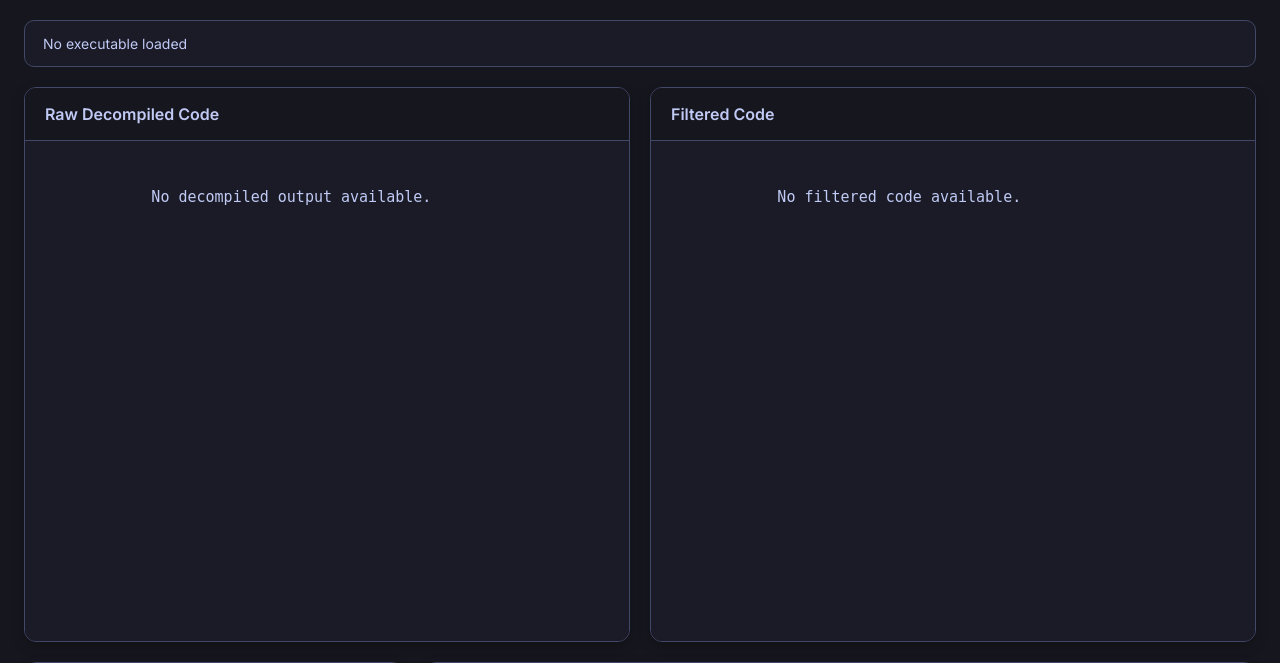
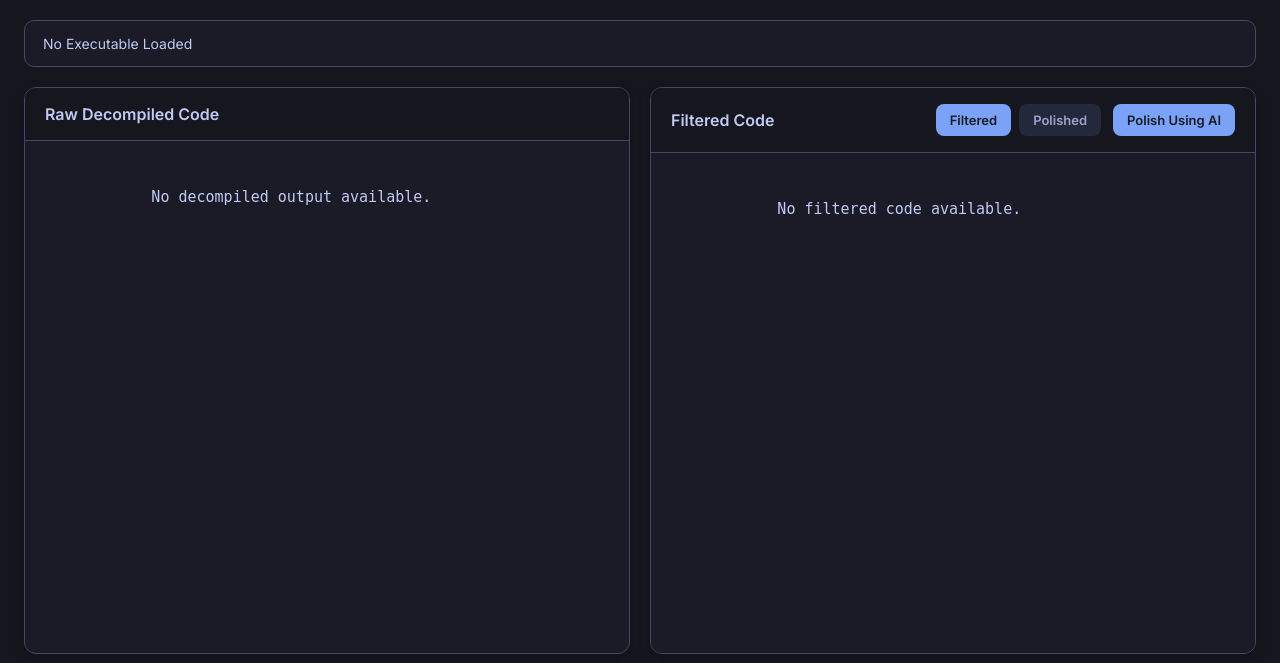
Before and after one commit to shubham-1827/Reveal, a FastAPI app: page / in a window 1280 px wide. Shown: the part 102-765 px from the top of the page. Run offline with FastAPI, Linux system fonts and the light colour scheme; parts of the project's set-up code (start-up, migrations or seed data) failed here and were passed over; some libraries are stand-ins or nearby versions.

Commit message:
Add optional AI code polishing for filtered decompiled code

```diff
--- a/backend/static/css/style.css
+++ b/backend/static/css/style.css
@@ -602,6 +602,91 @@ h2 {
   box-shadow: none;
 }
 
+/* CODE PANEL CONTROLS */
+
+.code-panel-header {
+  display: flex;
+
+  justify-content: space-between;
+  align-items: center;
+
+  gap: 16px;
+}
+
+.code-panel-actions {
+  display: flex;
+
+  align-items: center;
+
+  gap: 12px;
+}
+
+.code-tabs {
+  display: flex;
+
+  gap: 8px;
+}
+
+.code-tab {
+  padding: 8px 14px;
+
+  border-radius: 8px;
+
+  background-color: #24283b;
+
+  color: #9aa5ce;
+
+  cursor: pointer;
+
+  font-size: 13px;
+  font-weight: 600;
+
+  transition:
+    background-color 0.2s ease,
+    color 0.2s ease;
+}
+
+.code-tab:hover {
+  background-color: #2f3549;
+}
+
+.code-tab.active {
+  background-color: #7aa2f7;
+
+  color: #1a1b26;
+}
+
+.polish-button {
+  padding: 8px 14px;
+
+  border-radius: 8px;
+
+  background-color: #7aa2f7;
+
+  color: #1a1b26;
+
+  font-size: 13px;
+  font-weight: 600;
+
+  cursor: pointer;
+
+  transition:
+    background-color 0.2s ease,
+    opacity 0.2s ease;
+}
+
+.polish-button:hover {
+  background-color: #89b4fa;
+}
+
+.polish-button:disabled {
+  background-color: #565f89;
+
+  color: #c0caf5;
+
+  cursor: not-allowed;
+}
+
 /* RESPONSIVE */
 
 @media (max-width: 1000px) {
@@ -643,4 +728,16 @@ h2 {
   .explanation-content {
     height: 400px;
   }
+
+  .code-panel-header {
+    flex-direction: column;
+
+    align-items: flex-start;
+  }
+
+  .code-panel-actions {
+    width: 100%;
+
+    flex-wrap: wrap;
+  }
 }
--- a/backend/static/js/api.js
+++ b/backend/static/js/api.js
@@ -1,6 +1,6 @@
 // api.js
 
-const API_BASE = "";
+import { API_BASE } from "./config.js";
 
 export async function uploadExecutable(formData) {
   return fetch(`${API_BASE}/upload`, {
@@ -45,3 +45,17 @@ export async function generateSummary(functions) {
     }),
   });
 }
+
+export async function polishCode(code) {
+  return fetch(`${API_BASE}/polish`, {
+    method: "POST",
+
+    headers: {
+      "Content-Type": "application/json",
+    },
+
+    body: JSON.stringify({
+      code,
+    }),
+  });
+}
--- /dev/null
+++ b/backend/static/js/config.js
@@ -0,0 +1 @@
+export const API_BASE = "http://127.0.0.1:8000";
--- a/backend/static/js/dashboard.js
+++ b/backend/static/js/dashboard.js
@@ -1,9 +1,24 @@
 // dashboard.js
-import { fetchFunction, explainFunction, generateSummary } from "./api.js";
+import {
+  fetchFunction,
+  explainFunction,
+  generateSummary,
+  polishCode,
+} from "./api.js";
 
 const rawCode = document.getElementById("rawCode");
 
 const filteredCode = document.getElementById("filteredCode");
+
+const filteredTab = document.getElementById("filteredTab");
+
+const polishedTab = document.getElementById("polishedTab");
+
+let codeTabsInitialized = false;
+
+const codePanelTitle = document.getElementById("codePanelTitle");
+
+const polishButton = document.getElementById("polishButton");
 
 const functionList = document.getElementById("functionList");
 
@@ -11,9 +26,19 @@ const functionExplanation = document.getElementById("functionExplanation");
 
 const summaryContent = document.getElementById("summaryContent");
 
+// initial state
 let selectedFunctionElement = null;
+let currentFilteredCode = "";
+let currentPolishedCode = null;
+let activeCodeTab = "filtered";
 
 export async function renderDashboard(data) {
+  if (!codeTabsInitialized) {
+    initializeCodeTabs();
+
+    codeTabsInitialized = true;
+  }
+
   renderRawCode(data);
 
   renderFilteredCode(data);
@@ -24,9 +49,20 @@ export async function renderDashboard(data) {
 }
 
 export function resetDashboard() {
+  currentFilteredCode = "";
+  currentPolishedCode = null;
+  activeCodeTab = "filtered";
+
+  filteredTab.classList.add("active");
+  polishedTab.classList.remove("active");
+
+  codePanelTitle.textContent = "Filtered Code";
   rawCode.textContent = "No decompiled output available.";
+  filteredCode.textContent = "No filtered code available.";
 
-  filteredCode.textContent = "No filtered code available.";
+  polishButton.style.display = "inline-block";
+  polishButton.disabled = false;
+  polishButton.textContent = "Polish Using AI";
 
   functionList.innerHTML = `
     <div class="empty-state">
@@ -47,6 +83,49 @@ export function resetDashboard() {
   `;
 }
 
+function initializeCodeTabs() {
+  filteredTab.addEventListener("click", () => switchCodeTab("filtered"));
+
+  polishedTab.addEventListener("click", () => {
+    if (!currentPolishedCode) {
+      return;
+    }
+
+    switchCodeTab("polished");
+  });
+
+  polishButton.addEventListener("click", handlePolishRequest);
+}
+
+function switchCodeTab(tab) {
+  activeCodeTab = tab;
+
+  filteredTab.classList.remove("active");
+  polishedTab.classList.remove("active");
+
+  if (tab === "filtered") {
+    polishButton.style.display = "inline-block";
+
+    filteredTab.classList.add("active");
+
+    codePanelTitle.textContent = "Filtered Code";
+
+    filteredCode.textContent =
+      currentFilteredCode || "No filtered code available.";
+  } else {
+    polishButton.style.display = "none";
+
+    polishedTab.classList.add("active");
+
+    codePanelTitle.textContent = "Polished Code";
+
+    filteredCode.textContent =
+      currentPolishedCode || "No polished code available.";
+  }
+
+  Prism.highlightElement(filteredCode);
+}
+
 function renderRawCode(data) {
   rawCode.textContent = data.raw_code || "No raw decompiled output.";
 
@@ -55,11 +134,9 @@ function renderRawCode(data) {
 }
 
 function renderFilteredCode(data) {
-  filteredCode.textContent =
-    data.filtered_code || "No filtered code available.";
+  currentFilteredCode = data.filtered_code || "";
 
-  // for syntax highlighting
-  Prism.highlightElement(filteredCode);
+  switchCodeTab("filtered");
 }
 
 function renderFunctionList(data) {
@@ -260,3 +337,49 @@ async function renderSummary(data) {
     `;
   }
 }
+
+async function handlePolishRequest() {
+  if (currentPolishedCode) {
+    switchCodeTab("polished");
+    return;
+  }
+
+  try {
+    polishButton.disabled = true;
+
+    polishButton.textContent = "Polishing...";
+
+    const response = await polishCode(currentFilteredCode);
+
+    if (!response.ok) {
+      throw new Error("Failed to polish code");
+    }
+
+    const data = await response.json();
+
+    setCurrentPolishedCode(data.polished_code);
+
+    switchCodeTab("polished");
+  } catch (error) {
+    console.error(error);
+
+    alert("Failed to polish code.");
+  } finally {
+    polishButton.disabled = false;
+
+    polishButton.textContent = "Polish Using AI";
+  }
+}
+
+// helper functions for the polish section
+function getCurrentFilteredCode() {
+  return currentFilteredCode;
+}
+
+function getCurrentPolishedCode() {
+  return currentPolishedCode;
+}
+
+function setCurrentPolishedCode(code) {
+  currentPolishedCode = code;
+}
--- a/backend/templates/index.html
+++ b/backend/templates/index.html
@@ -17,7 +17,7 @@
     href="https://fonts.googleapis.com/css2?family=Inter:wght@400;500;600;700&family=JetBrains+Mono:wght@400;500;600&display=swap"
     rel="stylesheet" />
 
-  <link rel="stylesheet" href="/static/css/style.css" />
+  <link rel="stylesheet" href="../static/css/style.css" />
   <link href="https://unpkg.com/automad-prism-themes/dist/prism-tokyo-night.css" rel="stylesheet" />
 </head>
 
@@ -44,7 +44,7 @@
 
     <!-- STATUS BAR -->
     <section class="status-bar">
-      <p id="uploadStatus">No executable loaded</p>
+      <p id="uploadStatus">No Executable Loaded</p>
     </section>
 
     <!-- MAIN CODE GRID -->
@@ -65,7 +65,23 @@
       <!-- SECTION B -->
       <div class="panel">
         <div class="panel-header">
-          <h2>Filtered Code</h2>
+          <div class="code-panel-header">
+            <h2 id="codePanelTitle">Filtered Code</h2>
+
+            <div class="code-panel-actions">
+              <div class="code-tabs">
+                <button id="filteredTab" class="code-tab active">
+                  Filtered
+                </button>
+
+                <button id="polishedTab" class="code-tab">Polished</button>
+              </div>
+
+              <button id="polishButton" class="polish-button">
+                Polish Using AI
+              </button>
+            </div>
+          </div>
         </div>
 
         <pre class="code-viewer">
@@ -115,7 +131,7 @@
     </section>
   </div>
 
-  <script type="module" src="/static/js/app.js"></script>
+  <script type="module" src="../static/js/app.js"></script>
 
   <!-- for syntax highlighting -->
   <script src="https://cdnjs.cloudflare.com/ajax/libs/prism/1.29.0/prism.min.js"></script>
--- a/frontend/js/config.js
+++ b/frontend/js/config.js
@@ -1 +1,2 @@
-export const API_BASE = "https://ash-lifestyle-equally-cove.trycloudflare.com";
+export const API_BASE =
+  "https://manufacturing-audio-thus-impression.trycloudflare.com";
```
Also changed, not shown: backend/routes/ai_routes.py (+32 -0 lines), backend/services/polish_service.py (renamed from backend/services/ai_service.py, +22 -30 lines), 1 other file.
